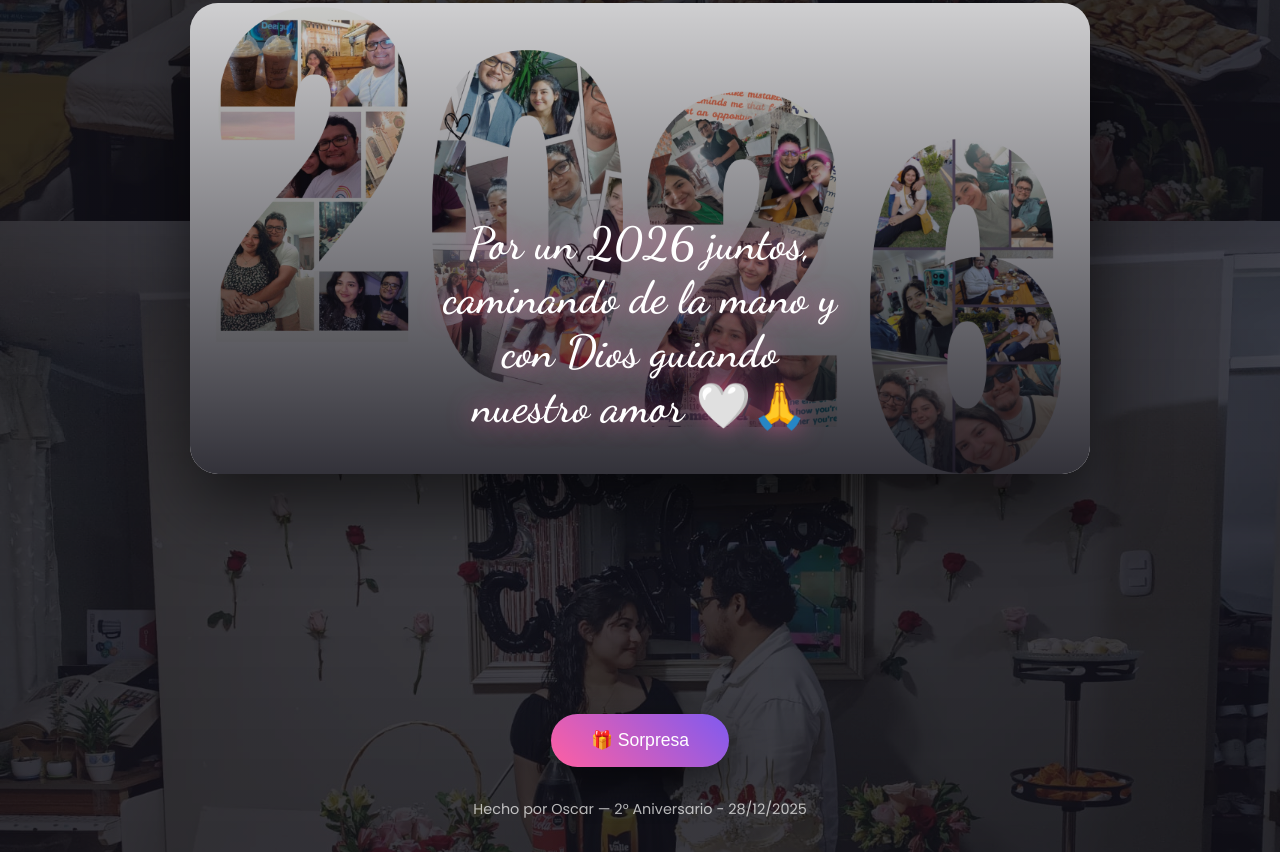
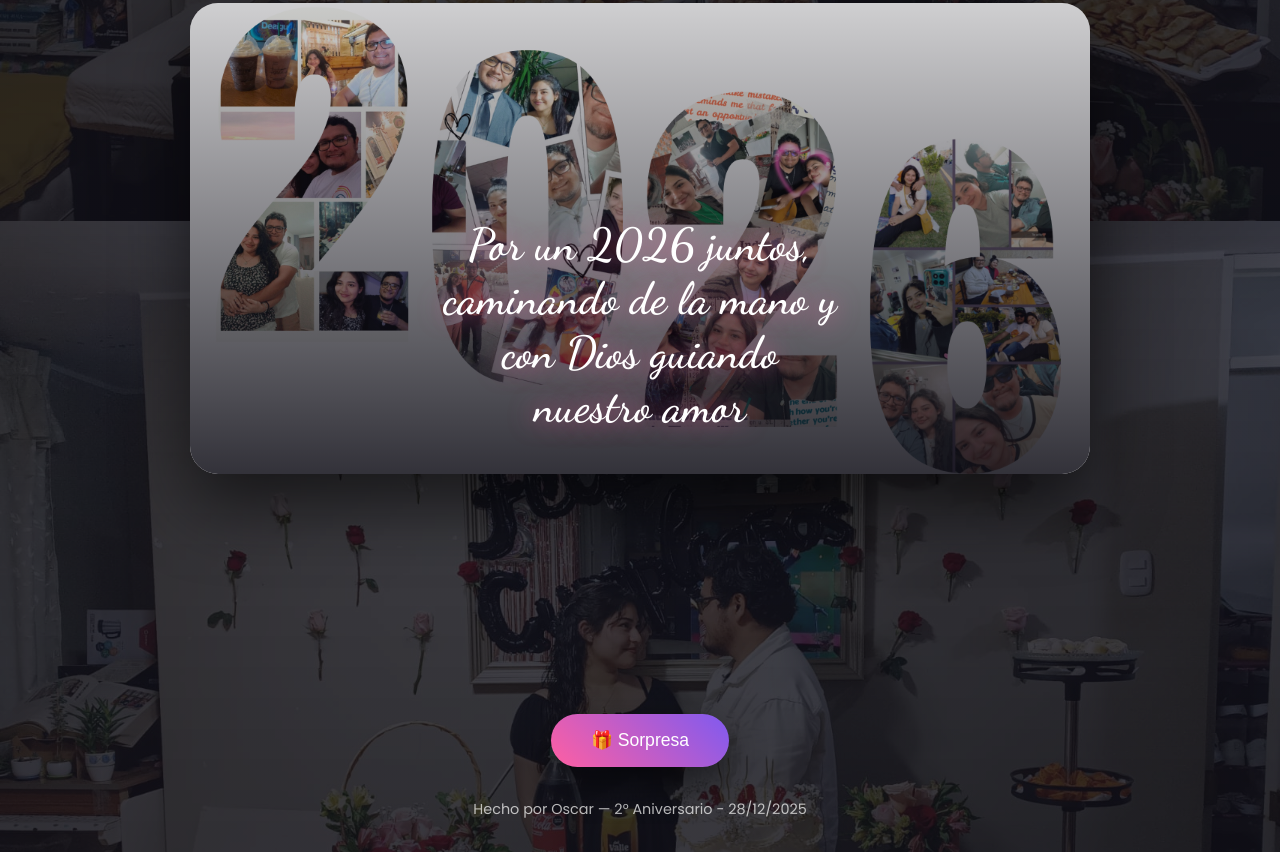
Before and after one commit to ocordova1109/aniversario, a plain HTML site: page index.html in a window 1280 px wide. Shown: the part 9379-10231 px from the top of the page. Drawn offline with nearby package versions, Linux system fonts and the light colour scheme.

Commit message:
pequeña mejora

```diff
--- a/index.html
+++ b/index.html
@@ -799,7 +799,7 @@
         <div class="year-text">
           <p>
             Por un 2026 juntos, caminando de la mano y con Dios guiando nuestro
-            amor 🤍🙏
+            amor
           </p>
         </div>
       </div>
```
